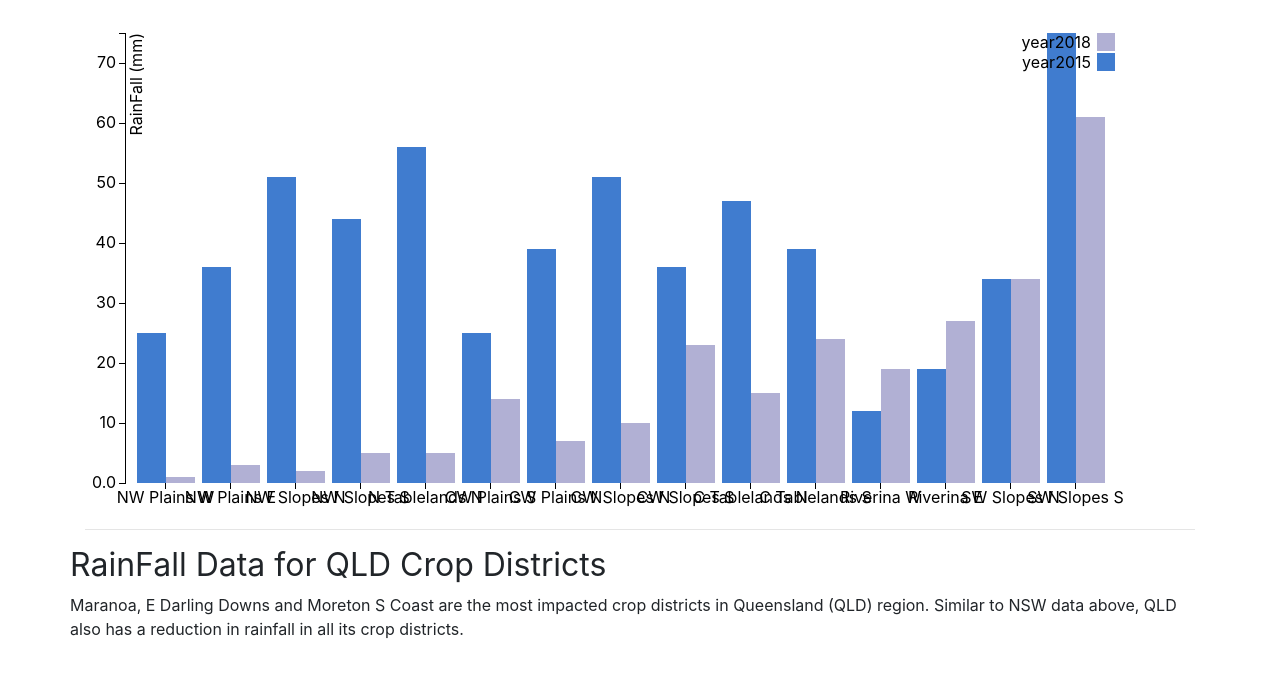
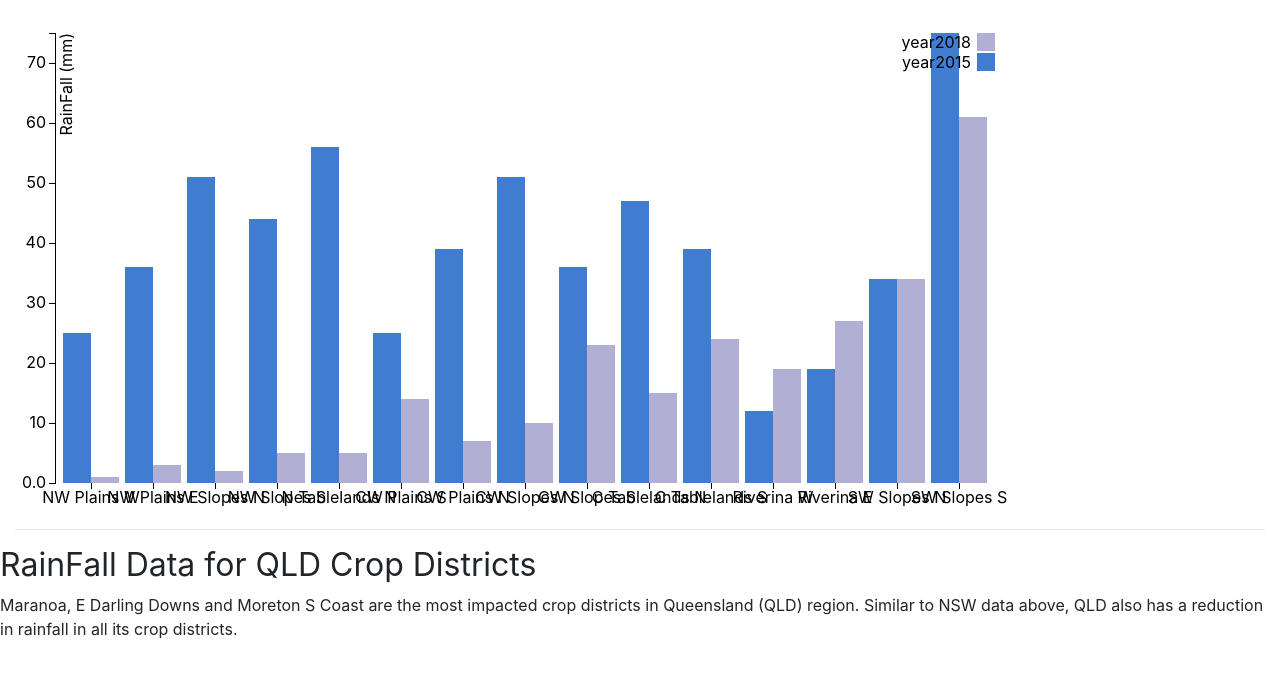
Before and after one commit to narmada288/NextH20, a plain HTML site: page bar.html in a window 1280 px wide. Shown: the part 482-1158 px from the top of the page. Drawn offline with nearby package versions, Linux system fonts and the light colour scheme.

Commit message:
chnage container class to container fluid

```diff
--- a/Scripts/bar.js
+++ b/Scripts/bar.js
@@ -1,5 +1,5 @@
 var margin = {top: 20, right: 20, bottom: 30, left: 40},
-    width = 1050 - margin.left - margin.right,
+    width = 1000 - margin.left - margin.right,
     height = 500 - margin.top - margin.bottom;
 
 var x0 = d3.scale.ordinal()
--- a/bar.html
+++ b/bar.html
@@ -44,7 +44,7 @@
             <p class="text-center">The first bar shows the 2015 year data and the second bar shows the 2018 year data.</p>
         </div>
     <!-- Container -->
-        <div class="container">
+        <div class="container-fluid">
         <!-- Graphs section -->
 
             <!-- NSW Section reading through NSW crop data for years 2015 and 2018-->
@@ -112,6 +112,7 @@
                 <div class="col">
                     <h2 class="text-center display-4"><a href="qldrainfall.html">Queensland Annual Rainfall Data</a></h2>
                 </div>
+                <hr>
             </div>
 
         </div> <!--End of Container-->
```
